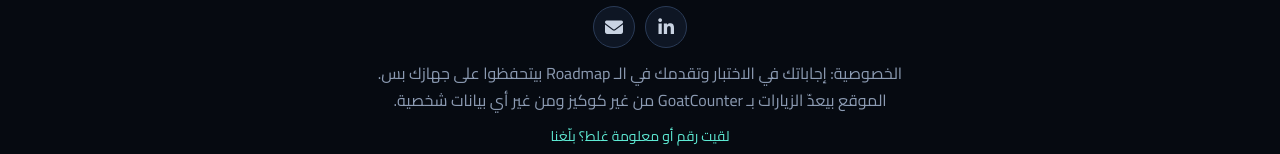
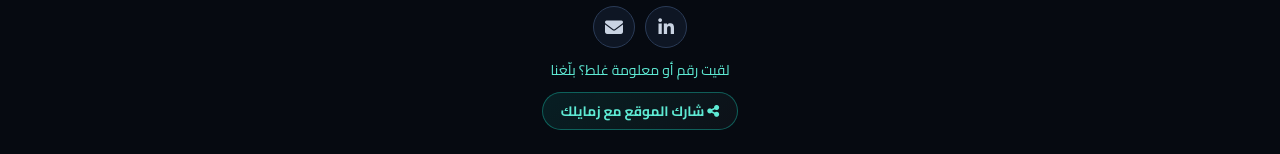
Before and after one commit to capwv/SAMS-Compass, a plain HTML site: page index.html in a window 1280 px wide. Shown: the part 1970-2124 px from the top of the page. Drawn offline with Linux system fonts and the light colour scheme; animation ran at ten frames a second.

Commit message:
Update index.html

```diff
--- a/index.html
+++ b/index.html
@@ -70,7 +70,7 @@
       <a class="social li" href="https://www.linkedin.com/in/ahmed-wael-othman" target="_blank" rel="noopener" title="LinkedIn" aria-label="LinkedIn"><i aria-hidden="true" class="fa-brands fa-linkedin-in"></i></a>
       <a class="social gm" href="#" data-mail="" title="Email" aria-label="Email"><i aria-hidden="true" class="fa-solid fa-envelope"></i></a>
     </div>
-  <p class="mt-3 text-xs" style="color:var(--mut);max-width:34rem;margin-inline:auto;line-height:1.7">الخصوصية: إجاباتك في الاختبار وتقدمك في الـ Roadmap بيتحفظوا على جهازك بس. الموقع بيعدّ الزيارات بـ GoatCounter من غير كوكيز ومن غير أي بيانات شخصية.</p>
+
   <p class="mt-3 text-sm"><a href="#" data-mail="subject=%D8%AA%D8%B5%D8%AD%D9%8A%D8%AD%20%D9%81%D9%8A%20SAMS%20Compass" style="color:var(--a2)">لقيت رقم أو معلومة غلط؟ بلّغنا</a></p>
   <p class="mt-3"><button type="button" class="share-btn" id="shareBtn"><i aria-hidden="true" class="fa-solid fa-share-nodes"></i> <span class="sb-t">شارك الموقع مع زمايلك</span></button><span id="shareMsg" class="sr-only" role="status" aria-live="polite"></span></p>
   <p class="mt-3 text-sm"><a class="share-cta" href="#" data-mail="subject=%D8%AA%D8%AC%D8%B1%D8%A8%D8%AA%D9%8A%20%D9%85%D8%B9%20%D8%A7%D9%84%D8%AA%D8%AE%D8%B5%D8%B5%20-%20SAMS%20Compass&body=%D8%A7%D9%84%D8%A7%D8%B3%D9%85%20(%D8%A7%D8%AE%D8%AA%D9%8A%D8%A7%D8%B1%D9%8A)%3A%0A%D8%A7%D9%84%D8%AA%D8%AE%D8%B5%D8%B5%20%D9%88%D8%A7%D9%84%D8%AF%D9%81%D8%B9%D8%A9%3A%0A%D8%A5%D9%8A%D9%87%20%D8%A7%D9%84%D9%84%D9%8A%20%D8%B4%D8%BA%D8%A7%D9%84%20%D8%A8%D9%87%20%D8%AD%D8%A7%D9%84%D9%8A%D9%8B%D8%A7%D8%9F%0A%D9%86%D8%B5%D9%8A%D8%AD%D8%A9%20%D9%84%D9%84%D8%B7%D9%84%D8%A7%D8%A8%3A">خريج أو شغال في المجال؟ شاركنا تجربتك وتتنشر هنا</a></p></footer>
```
